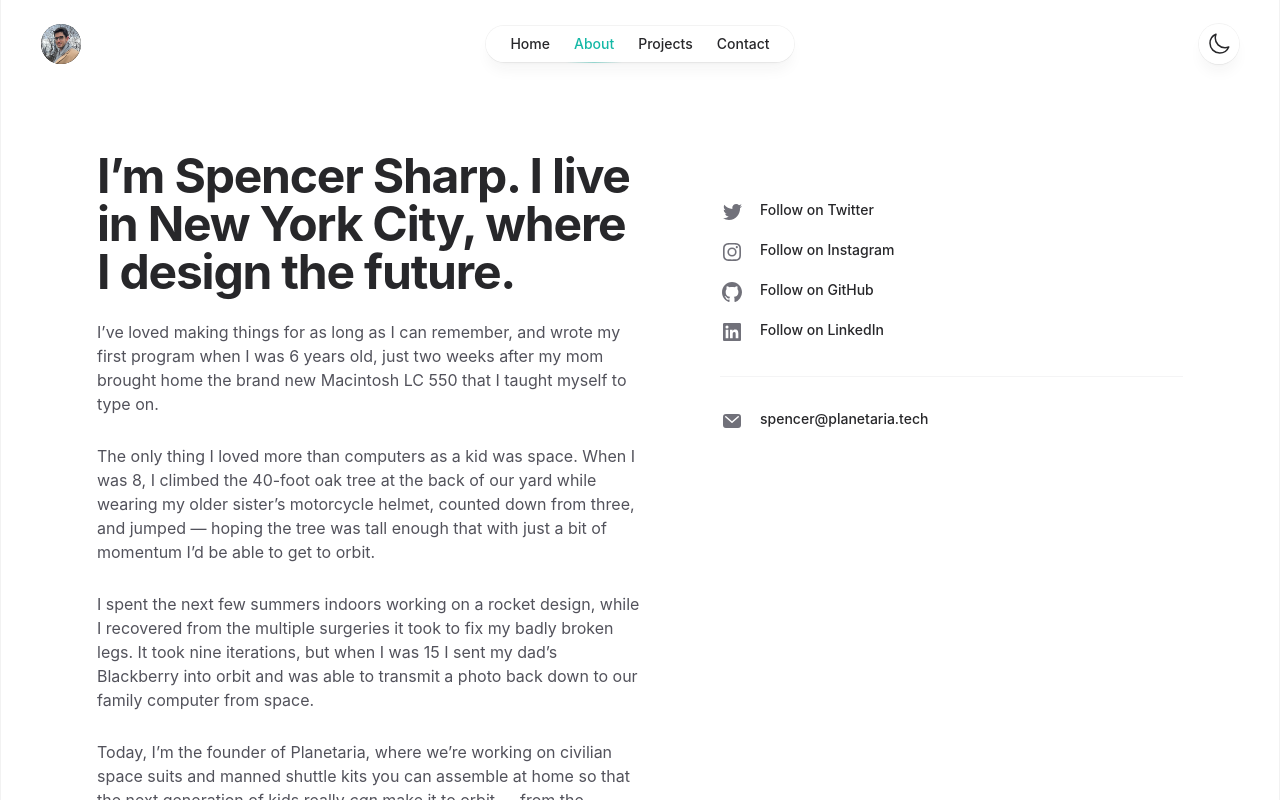
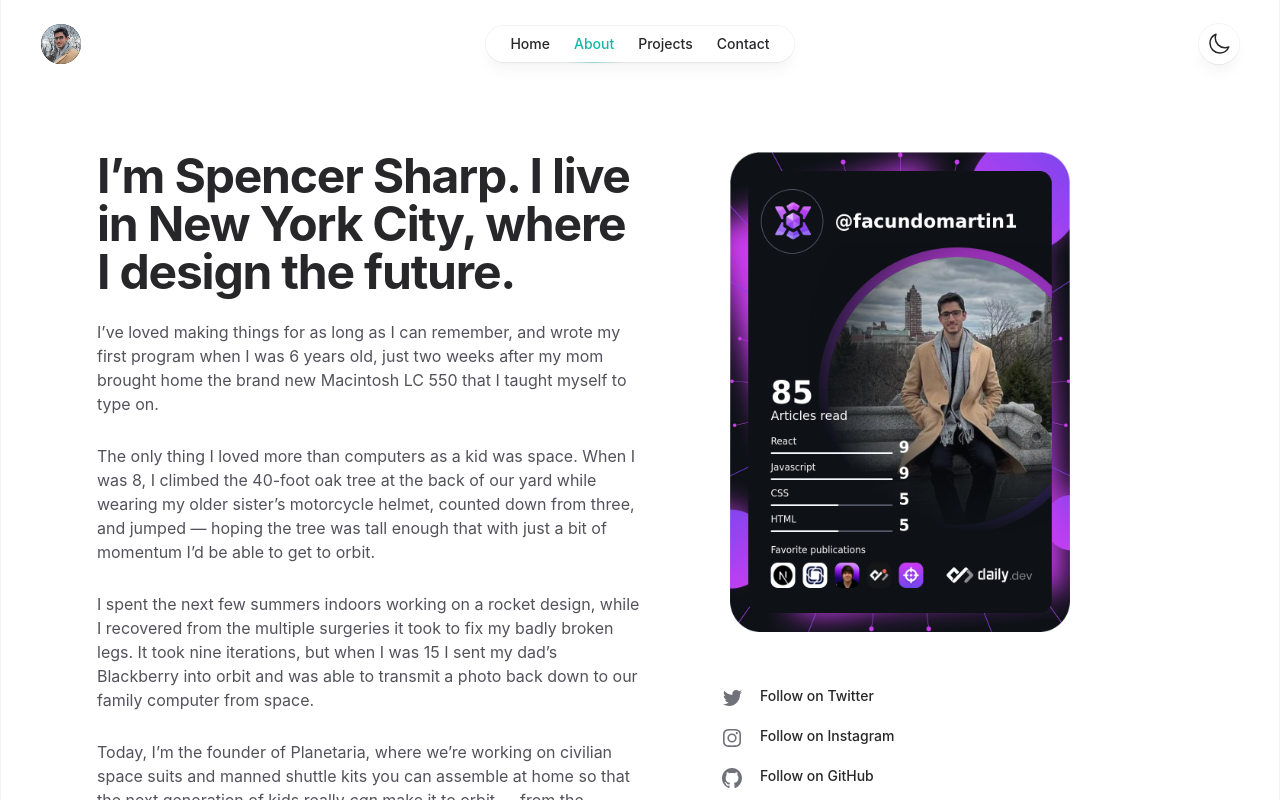
Before and after one commit to Facundo-Martin/portfolio-nextjs, a Next.js app: page /about in a window 1280 px wide. Shown: the top 800 px of the page. Built offline with nearby package versions, Linux system fonts and the light colour scheme.

Commit message:
added DevCard and social links

```diff
--- a/src/components/About/RenderAbout.tsx
+++ b/src/components/About/RenderAbout.tsx
@@ -1,27 +1,26 @@
-import Image from 'next/future/image';
 import Head from 'next/head';
 import Link from 'next/link';
 import clsx from 'clsx';
-
+import FacundoDevCard from '../../assets/mydevcard.png';
 import { TwitterIcon, InstagramIcon, GitHubIcon, LinkedInIcon } from '../UI/SocialIcons';
-// import portraitImage from '@/images/portrait.jpg';
 import { SVGProps } from 'react';
+import Image from 'next/image';
 
 type SocialLinkProps = {
   children: React.ReactNode;
   className?: string;
-  href: string;
+  href?: string;
   icon: React.ElementType;
 };
 function SocialLink({ className, href, children, icon: Icon }: SocialLinkProps) {
   return (
     <li className={clsx(className, 'flex')}>
-      <Link href={href}>
-        <a className="group flex text-sm font-medium text-zinc-800 transition hover:text-teal-500 dark:text-zinc-200 dark:hover:text-teal-500">
+      <a href={href} target="_blank" rel="noreferrer">
+        <div className="group flex text-sm font-medium text-zinc-800 transition hover:text-teal-500 dark:text-zinc-200 dark:hover:text-teal-500">
           <Icon className="h-6 w-6 flex-none fill-zinc-500 transition group-hover:fill-teal-500" />
           <span className="ml-4">{children}</span>
-        </a>
-      </Link>
+        </div>
+      </a>
     </li>
   );
 }
@@ -47,13 +46,8 @@ export default function RenderAbout() {
       <div className="section">
         <div className="grid grid-cols-1 gap-y-16 lg:grid-cols-2 lg:grid-rows-[auto_1fr] lg:gap-y-12">
           <div className="lg:pl-20">
-            <div className="max-w-xs px-2.5 lg:max-w-none">
-              {/* <Image
-                src={portraitImage}
-                alt=""
-                sizes="(min-width: 1024px) 32rem, 20rem"
-                className="aspect-square rotate-3 rounded-2xl bg-zinc-100 object-cover dark:bg-zinc-800"
-              /> */}
+            <div className="max-w-xs px-2.5 lg:max-w-sm ">
+              <Image src={FacundoDevCard} alt="" height={480} width={340} />
             </div>
           </div>
           <div className="lg:order-first lg:row-span-2">
@@ -83,16 +77,16 @@ export default function RenderAbout() {
           </div>
           <div className="lg:pl-20">
             <ul role="list">
-              <SocialLink href="#" icon={TwitterIcon}>
+              <SocialLink icon={TwitterIcon} aria-label="Follow on Twitter">
                 Follow on Twitter
               </SocialLink>
-              <SocialLink href="#" icon={InstagramIcon} className="mt-4">
+              <SocialLink icon={InstagramIcon} aria-label="Follow on Instagram" className="mt-4">
                 Follow on Instagram
               </SocialLink>
-              <SocialLink href="#" icon={GitHubIcon} className="mt-4">
+              <SocialLink href="https://github.com/Facundo-Martin" icon={GitHubIcon} aria-label="Follow on Github" className="mt-4">
                 Follow on GitHub
               </SocialLink>
-              <SocialLink href="#" icon={LinkedInIcon} className="mt-4">
+              <SocialLink href="https://www.linkedin.com/in/facundo-martin-88637422b/" aria-label="Follow on LinkedIn" icon={LinkedInIcon} className="mt-4">
                 Follow on LinkedIn
               </SocialLink>
               <SocialLink href="mailto:spencer@planetaria.tech" icon={MailIcon} className="mt-8 border-t border-zinc-100 pt-8 dark:border-zinc-700/40">
```
Also changed, not shown: src/assets/mydevcard.png (added).
